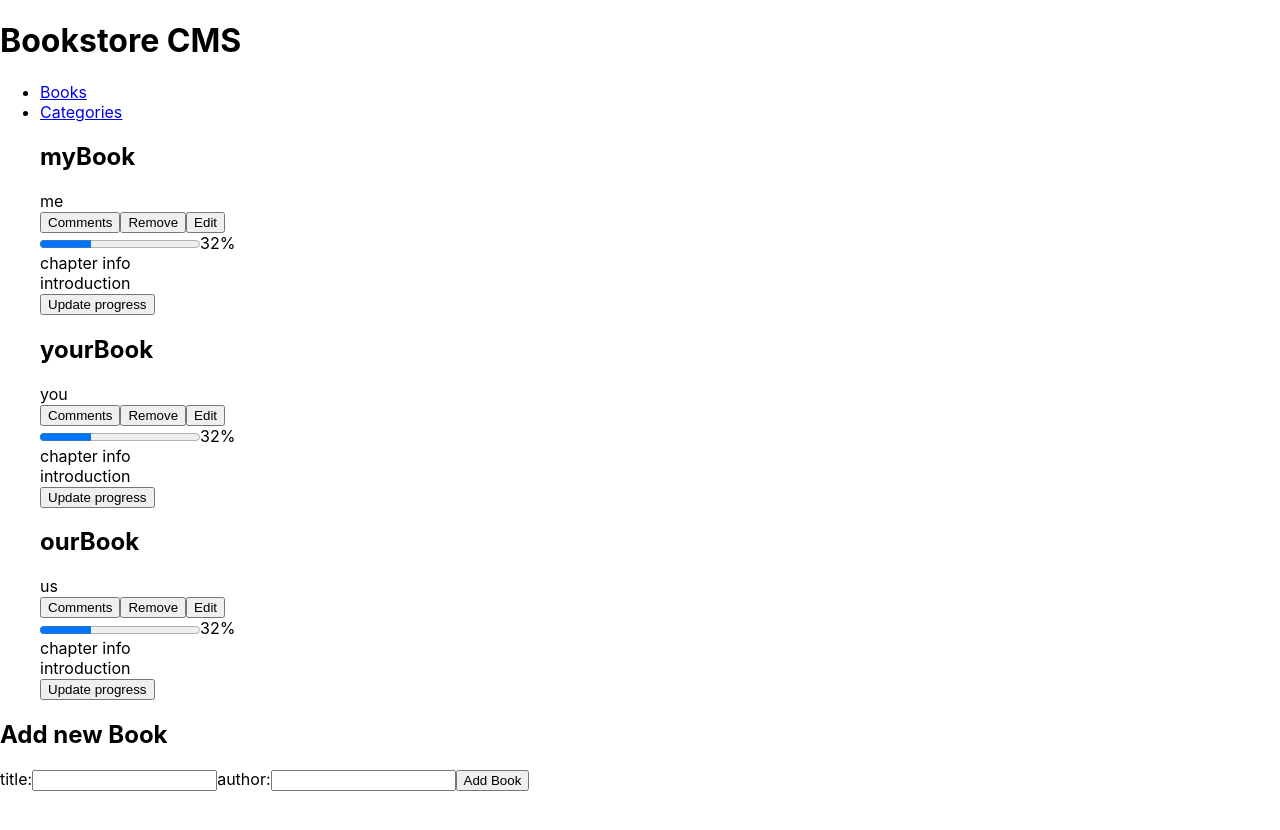
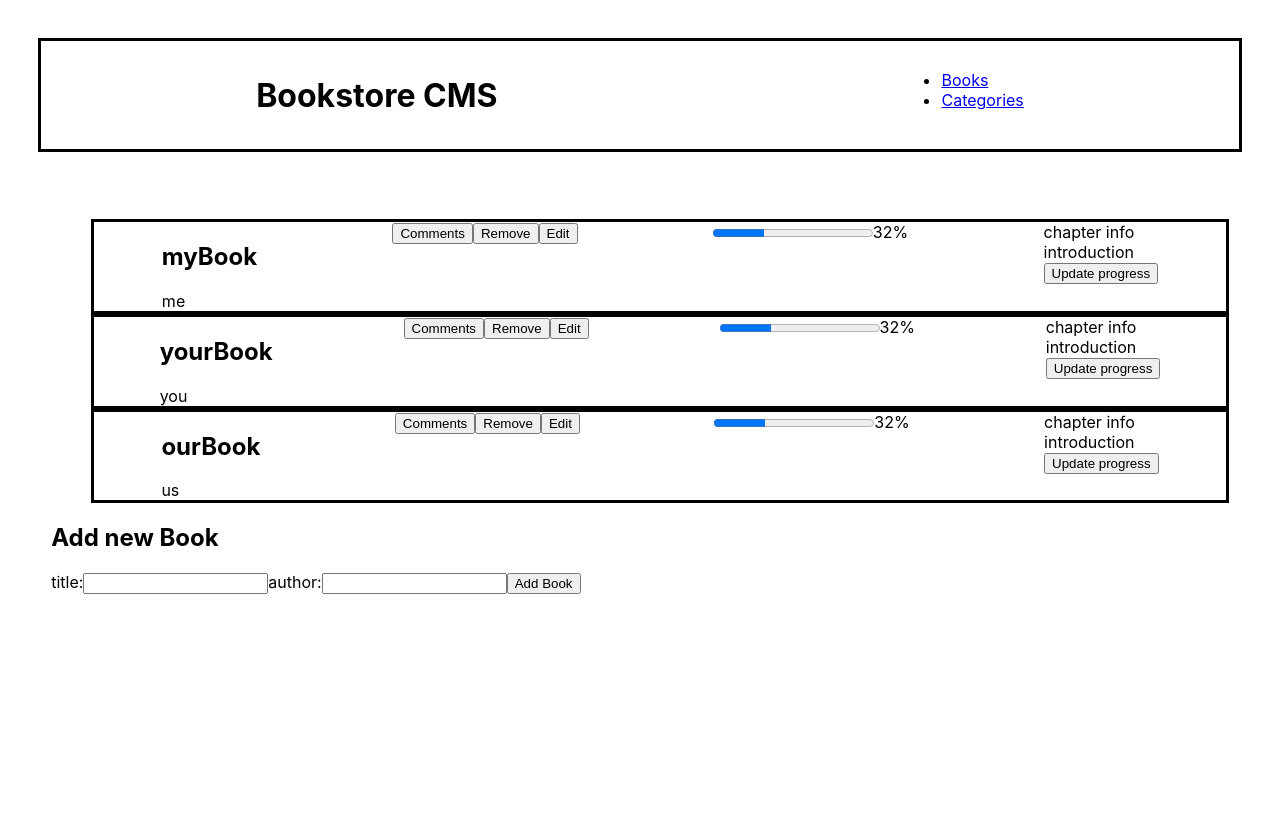
Before and after one commit to MahdiAghaali/book-store, a React (Create React App) app: page / in a window 1280 px wide. Shown: the top 830 px of the page. Before the commit the page ends 800 px from the top, so only its background shows below. Built offline with nearby package versions, Linux system fonts and the light colour scheme.

Commit message:
Add basic styling

```diff
--- a/src/App.css
+++ b/src/App.css
@@ -1,39 +1,24 @@
-.App {
-  text-align: center;
+html,
+body {
+  width: 100%;
+  height: 100%;
 }
 
-.App-logo {
-  height: 40vmin;
-  pointer-events: none;
+header {
+  border: 3px solid black;
+  margin: 3vw;
+  padding: 1vw;
+  display: flex;
+  justify-content: space-around;
 }
 
-@media (prefers-reduced-motion: no-preference) {
-  .App-logo {
-    animation: App-logo-spin infinite 20s linear;
-  }
+section {
+  margin: 3vw;
+  padding: 1vw;
 }
 
-.App-header {
-  background-color: #282c34;
-  min-height: 100vh;
+.book {
+  border: 3px solid black;
   display: flex;
-  flex-direction: column;
-  align-items: center;
-  justify-content: center;
-  font-size: calc(10px + 2vmin);
-  color: white;
+  justify-content: space-around;
 }
-
-.App-link {
-  color: #61dafb;
-}
-
-@keyframes App-logo-spin {
-  from {
-    transform: rotate(0deg);
-  }
-
-  to {
-    transform: rotate(360deg);
-  }
-}
```
